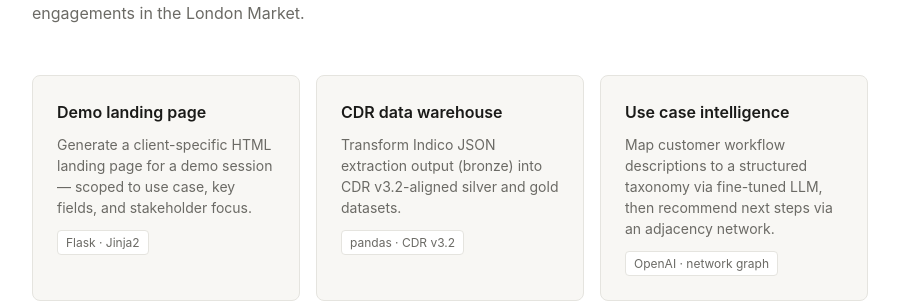
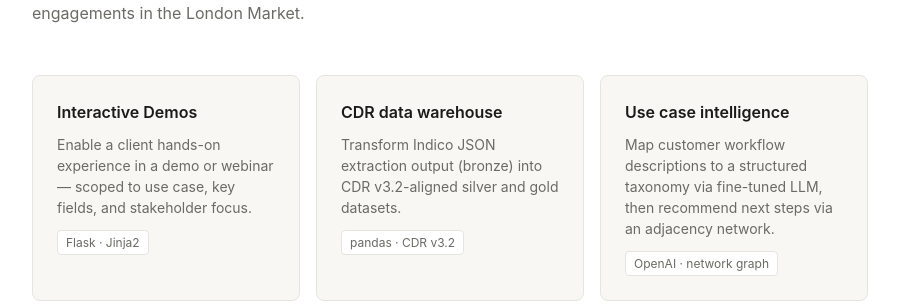
Before and after one commit to brfrancis/sc-toolkit, a Flask app: page / in a window 1280 px wide. Shown: the part 177-482 px from the top of the page, without its empty margins (190-1089 px from the left). Run offline with Flask 3, Linux system fonts and the light colour scheme.

Commit message:
Update index.html for Interactive Demos

```diff
--- a/templates/index.html
+++ b/templates/index.html
@@ -8,8 +8,8 @@
 
 <div class="tool-grid">
   <a class="tool-card" href="/demo">
-    <h2>Demo landing page</h2>
-    <p>Generate a client-specific HTML landing page for a demo session — scoped to use case, key fields, and stakeholder focus.</p>
+    <h2>Interactive Demos</h2>
+    <p>Enable a client hands-on experience in a demo or webinar — scoped to use case, key fields, and stakeholder focus.</p>
     <span class="tag">Flask · Jinja2</span>
   </a>
 
```
